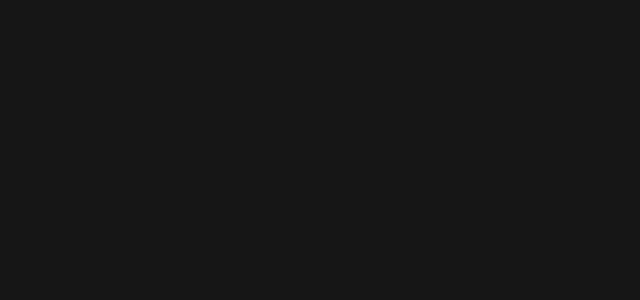
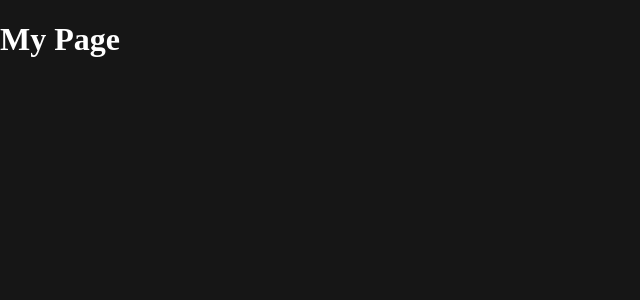
Before and after one commit to Ryugi62/como_website, a Vue app in the folder web/: page /mypage in a window 1280 px wide. Before the commit this address had no page. Shown: the top 300 px of the page, without its empty margins (0-640 px from the left). Built offline with nearby package versions, Linux system fonts and the light colour scheme.

Commit message:
feat : create /mypage route

```diff
--- a/web/src/router/index.js
+++ b/web/src/router/index.js
@@ -9,6 +9,7 @@ import CounselView from "../views/CounselView.vue";
 import LoginView from "../views/LoginView.vue";
 import RegisterView from "../views/RegisterView.vue";
 import AdminView from "../views/AdminView.vue";
+import MyPageView from "../views/MyPageView.vue";
 
 const routes = [
   {
@@ -57,6 +58,11 @@ const routes = [
     component: RegisterView,
   },
   {
+    path: "/mypage",
+    name: "mypage",
+    component: MyPageView,
+  },
+  {
     path: "/admin",
     name: "admin",
     component: AdminView,
--- /dev/null
+++ b/web/src/views/MyPageView.vue
@@ -0,0 +1,11 @@
+<template>
+  <h1>My Page</h1>
+</template>
+
+<script>
+export default {
+  name: "MyPageView",
+};
+</script>
+
+<style scoped></style>
```
